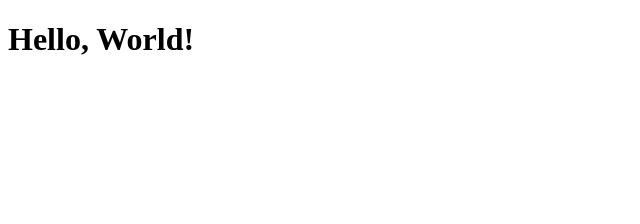
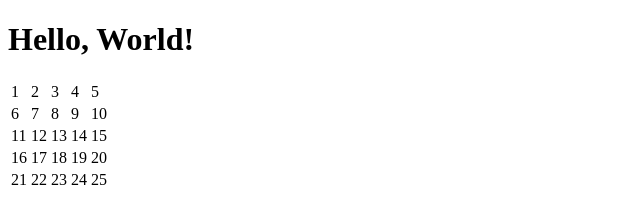
Before and after one commit to AntonOlehnovich/testrepo, a plain HTML site: page index.html in a window 1280 px wide. Shown: the whole page, without its empty margins (0-640 px from the left). Drawn offline with Linux system fonts and the light colour scheme.

Commit message:
Add new code

```diff
--- a/index.html
+++ b/index.html
@@ -4,5 +4,42 @@
 </head>
 <body>
     <h1>Hello, World!</h1>
+    <table>
+        <tr>
+            <td>1</td>
+            <td>2</td>
+            <td>3</td>
+            <td>4</td>
+            <td>5</td>
+        </tr>
+        <tr>
+            <td>6</td>
+            <td>7</td>
+            <td>8</td>
+            <td>9</td>
+            <td>10</td>
+        </tr>
+        <tr>
+            <td>11</td>
+            <td>12</td>
+            <td>13</td>
+            <td>14</td>
+            <td>15</td>
+        </tr>
+        <tr>
+            <td>16</td>
+            <td>17</td>
+            <td>18</td>
+            <td>19</td>
+            <td>20</td>
+        </tr>
+        <tr>
+            <td>21</td>
+            <td>22</td>
+            <td>23</td>
+            <td>24</td>
+            <td>25</td>
+        </tr>
+    </table>
 </body>
 </html>
```
